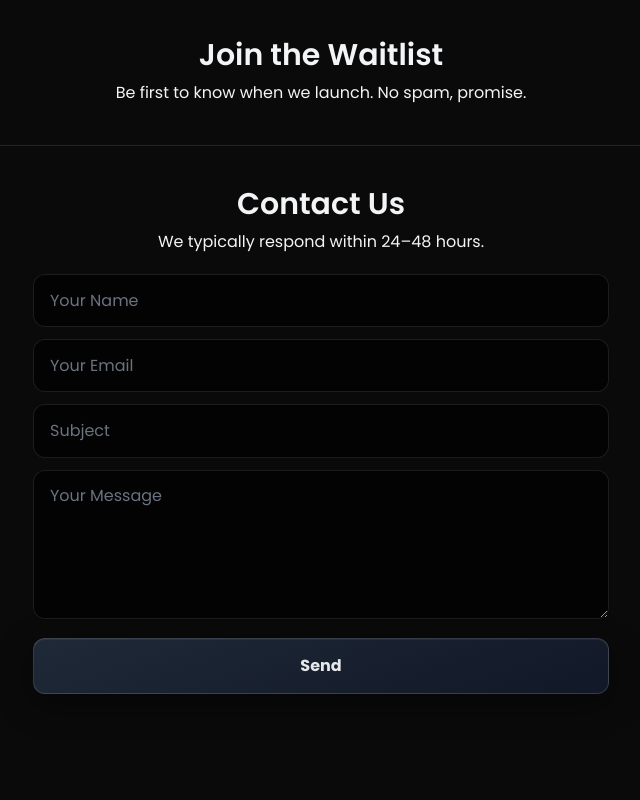
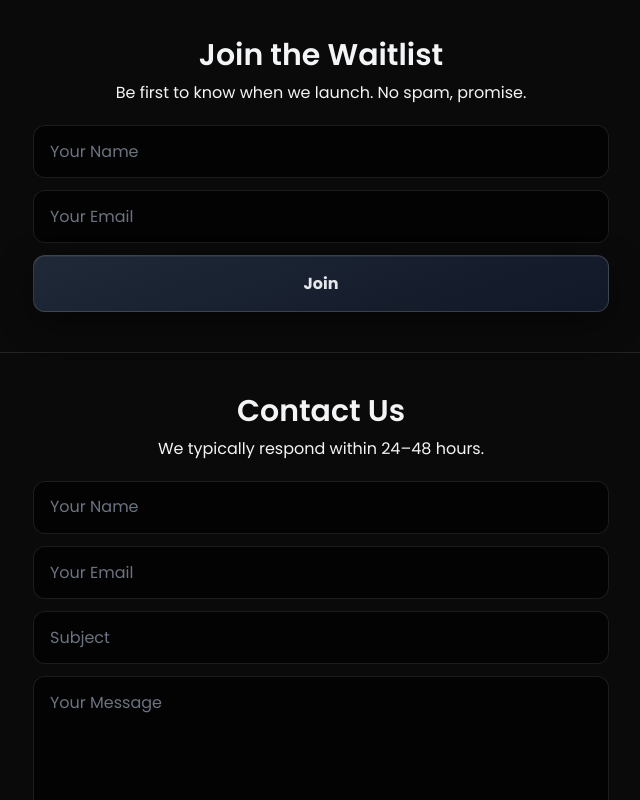
Before and after one commit to abhiknowsbetter/finlyst-site, a Next.js app: page / in a window 1280 px wide. Shown: the part 1796-2596 px from the top of the page, without its empty margins (319-959 px from the left). Built offline with nearby package versions, Linux system fonts and the light colour scheme; no server answers; the database is empty.

Commit message:
Initial commit

```diff
--- a/src/app/blog/page.tsx
+++ b/src/app/blog/page.tsx
@@ -19,9 +19,8 @@ export default async function BlogPage() {
   }
 
   const { data: posts, error } = await supabase
-    .from('posts')
-    .select('id,title,excerpt,slug,published_at,is_published')
-    .eq('is_published', true)
+    .from('blog_posts')
+    .select('id,title,excerpt,slug,published_at')
     .order('published_at', { ascending: false });
 
   if (error) throw new Error(`Blog fetch failed: ${error.message}`);
@@ -32,14 +31,23 @@ export default async function BlogPage() {
       {!posts?.length ? (
         <p className="opacity-70">No posts yet.</p>
       ) : (
-        <ul className="space-y-6">
+        <div className="grid gap-6 sm:grid-cols-2">
           {posts.map(p => (
-            <li key={p.id}>
-              <a className="text-xl font-medium underline" href={`/blog/${p.slug}`}>{p.title}</a>
-              <p className="opacity-80">{p.excerpt}</p>
-            </li>
+            <article key={p.id} className="card p-6 flex flex-col justify-between h-full">
+              <div>
+                <h2 className="text-xl font-semibold mb-1">{p.title}</h2>
+                <p className="text-xs text-gray-500 mb-2">Published: {p.published_at ? new Date(p.published_at).toISOString().slice(0, 10) : ''}</p>
+                <p className="opacity-80 mb-3">{p.excerpt}</p>
+              </div>
+              <a
+                className="btn-metal-gradient mt-auto text-center block py-2 px-4 font-medium"
+                href={`/blog/${p.slug}`}
+              >
+                Read more
+              </a>
+            </article>
           ))}
-        </ul>
+        </div>
       )}
     </main>
   );
--- a/src/app/page.tsx
+++ b/src/app/page.tsx
@@ -1,9 +1,11 @@
+
 import Hero from '@/components/Hero';
 import Features from '@/components/Features';
 import BlogClient from '@/components/BlogClient';
 import ContactForm from '@/components/ContactForm';
 import Section from '@/components/Section';
 import Footer from '@/components/Footer';
+import WaitlistForm from '@/components/WaitlistForm';
 
 export default function Page() {
   return (
@@ -18,7 +20,7 @@ export default function Page() {
             <h2 className="text-2xl sm:text-3xl font-semibold">Join the Waitlist</h2>
             <p className="mt-2 text-silver-300">Be first to know when we launch. No spam, promise.</p>
             <div className="mx-auto mt-5 max-w-xl">
-              {/* <WaitlistForm /> */}
+              <WaitlistForm />
             </div>
           </section>
 
--- a/src/app/waitlist/page.tsx
+++ b/src/app/waitlist/page.tsx
@@ -4,7 +4,6 @@ export const runtime = 'edge';
 export const dynamic = 'force-dynamic';
 
 import { useState } from "react";
-import styles from "./waitlist.module.css";
 
 export default function WaitlistPage() {
   const [name, setName] = useState("");
--- a/src/components/ContactForm.tsx
+++ b/src/components/ContactForm.tsx
@@ -2,6 +2,8 @@
 
 import { useState } from 'react';
 import { getSupabase } from '@/lib/supabaseClient';
+
+
 
 export default function ContactForm() {
   const [ok, setOk] = useState(false);
@@ -13,7 +15,6 @@ export default function ContactForm() {
     const supabase = getSupabase();
     if (!supabase) {
       setLoading(false);
-      // Optionally show a message to the user
       return;
     }
     const f = new FormData(e.currentTarget);
--- a/src/components/Navbar.tsx
+++ b/src/components/Navbar.tsx
@@ -63,10 +63,10 @@ export default function Navbar() {
   const isActive = (id: string) => active === id;
 
   const nav = [
-    { id: 'features', href: '/features' },
-    { id: 'blog', href: '/blog' },
-    { id: 'waitlist', href: '/waitlist' },
-    { id: 'contact', href: '/contact' },
+    { id: 'features', href: '#features' },
+    { id: 'blog', href: '#blog' },
+    { id: 'waitlist', href: '#waitlist' },
+    { id: 'contact', href: '#contact' },
   ];
 
   return (
@@ -75,18 +75,25 @@ export default function Navbar() {
       <div className="pointer-events-none absolute inset-x-0 top-0 h-[2px] origin-left bg-gradient-to-r from-emerald-400 via-cyan-400 to-fuchsia-400 scroll-progress" />
       <div className="container-mx relative flex h-14 items-center justify-between py-4">
         <Link href="/" className="flex items-center gap-3">
-          <span className="text-2xl font-extrabold tracking-wide text-gray-200">
+          <span
+            className="text-2xl font-extrabold tracking-tight accent-gradient title-soft-glow drop-shadow-lg"
+            style={{ letterSpacing: '-0.03em', textTransform: 'lowercase' }}
+          >
             finlyst
           </span>
         </Link>
         <nav className="hidden items-end gap-6 text-sm text-gray-300 sm:flex">
           {nav.map((item) => (
-            <Link key={item.id} href={item.href} className={`${linkBase} ${isActive(item.id) ? 'text-silver-50' : 'hover:text-gray-100'}`}>
+            <a
+              key={item.id}
+              href={item.href}
+              className={`${linkBase} ${isActive(item.id) ? 'text-silver-50' : 'hover:text-gray-100'}`}
+            >
               <span className="flex flex-col items-center gap-1">
                 <span className="capitalize">{item.id}</span>
                 <span className={`h-0.5 w-8 rounded-full transition-colors ${isActive(item.id) ? 'bg-emerald-400' : 'bg-transparent'}`} />
               </span>
-            </Link>
+            </a>
           ))}
         </nav>
       </div>
--- a/src/components/WaitlistForm.tsx
+++ b/src/components/WaitlistForm.tsx
@@ -1,7 +1,100 @@
 "use client";"use client";
 
-export default function WaitlistForm() {export default function WaitlistForm() {
 
-  return null; // temporary stub to bypass build until inlined form is confirmed  return null; // temporary stub to bypass build until inlined form is confirmed
+import { useState } from "react";
 
-}}
+
+export default function WaitlistForm() {
+  const [name, setName] = useState("");
+  const [email, setEmail] = useState("");
+  const [loading, setLoading] = useState(false);
+  const [ok, setOk] = useState<string | null>(null);
+  const [err, setErr] = useState<string | null>(null);
+
+  const supabaseUrl = process.env.NEXT_PUBLIC_SUPABASE_URL!;
+  const supabaseAnon = process.env.NEXT_PUBLIC_SUPABASE_ANON_KEY!;
+
+  async function onSubmit(e: React.FormEvent) {
+    e.preventDefault();
+    setLoading(true);
+    setOk(null);
+    setErr(null);
+
+    try {
+      if (!supabaseUrl || !supabaseAnon) {
+        throw new Error('Supabase environment variables are missing.');
+      }
+
+      const res = await fetch(`${supabaseUrl}/rest/v1/waitlist`, {
+        method: 'POST',
+        headers: {
+          apikey: supabaseAnon,
+          Authorization: `Bearer ${supabaseAnon}`,
+          'Content-Type': 'application/json',
+          Prefer: 'return=representation',
+        },
+        body: JSON.stringify({ name, email }),
+      });
+
+      if (!res.ok) {
+        const body = await res.text();
+        throw new Error(`Failed: ${res.status} ${body}`);
+      }
+
+      setOk('Thanks for joining the waitlist!');
+      setName('');
+      setEmail('');
+    } catch (e: any) {
+      setErr(e.message || 'Could not join. Please try again.');
+    } finally {
+      setLoading(false);
+    }
+  }
+
+  return (
+    <form onSubmit={onSubmit} className="space-y-3">
+      <input
+        className="input-metal"
+        name="name"
+        placeholder="Your Name"
+        value={name}
+        onChange={(e) => setName(e.target.value)}
+        required
+      />
+      <input
+        className="input-metal"
+        name="email"
+        type="email"
+        placeholder="Your Email"
+        value={email}
+        onChange={(e) => setEmail(e.target.value)}
+        required
+      />
+      <button
+        type="submit"
+        className="btn-metal-gradient"
+        disabled={loading}
+      >
+        {loading ? 'Joining…' : 'Join'}
+      </button>
+      {/* Toast */}
+      {(ok || err) && (
+        <div className="mt-4 relative">
+          <div className={`rounded-lg px-3 py-2 text-sm ${
+            ok ? 'bg-emerald-600/20 text-emerald-300 border border-emerald-500/30'
+               : 'bg-rose-600/20 text-rose-300 border border-rose-500/30'
+          }`}>
+            {ok || err}
+            <button
+              onClick={() => { setOk(null); setErr(null); }}
+              className="absolute right-2 top-2 text-white/70 hover:text-white"
+              aria-label="Close"
+            >
+              ✕
+            </button>
+          </div>
+        </div>
+      )}
+    </form>
+  );
+}
```
